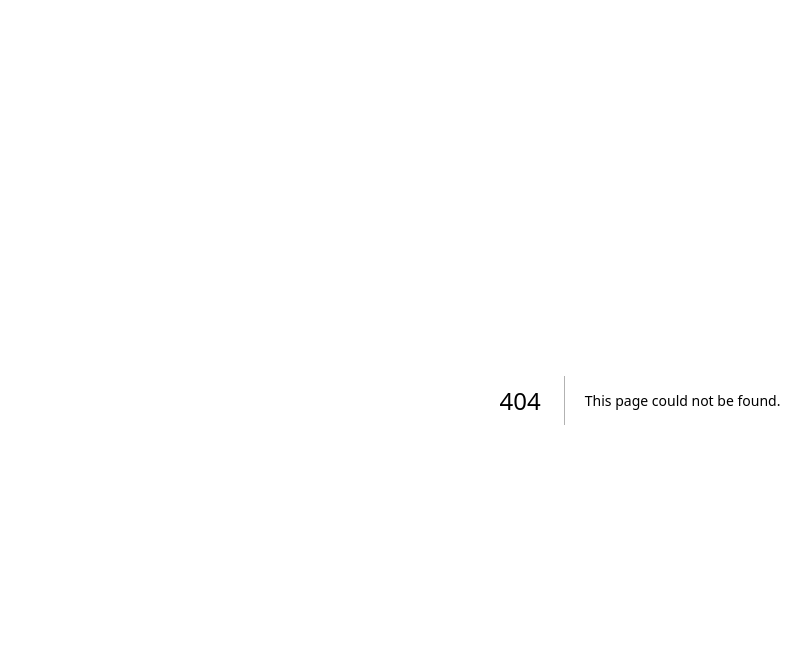
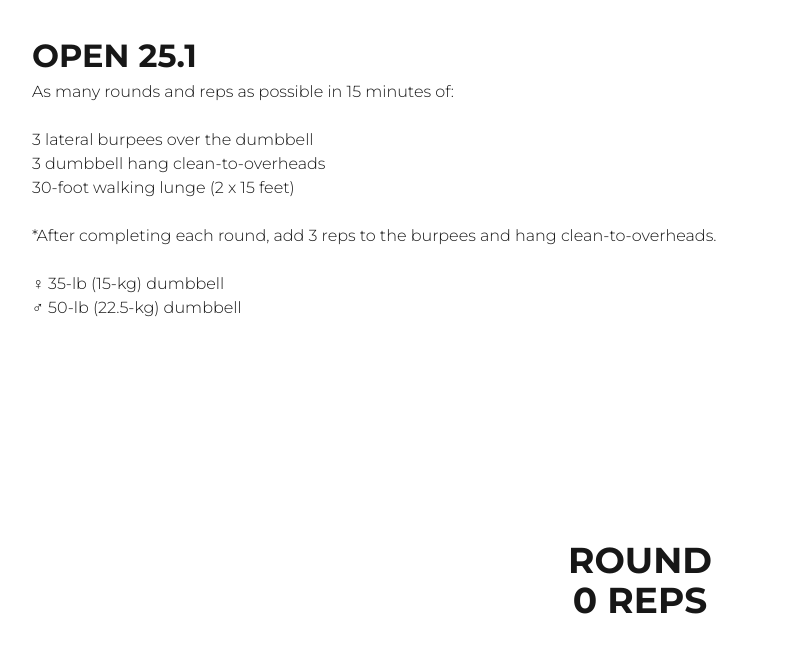
Before and after one commit to altomizawa/open2025, a Next.js app: page /251 in a window 1280 px wide. Before the commit this address had no page. Shown: the top 652 px of the page, without its empty margins (0-811 px from the left). Built offline with nearby package versions, Linux system fonts and the light colour scheme.

Commit message:
first commit

```diff
--- /dev/null
+++ b/app/251/page.js
@@ -0,0 +1,93 @@
+'use client'
+import { useState } from 'react'
+
+const TwentyFiveOne = () => {
+  const [reps, setReps] = useState(0)
+  const [movement, setMovement] = useState('')
+
+
+  function getCurrentMovement(totalReps) {
+    let burpees = 3;
+    let cleanToOverheads = 3;
+    let lunges = 2;
+    let round = 1;
+
+    while (totalReps > 0) {
+      let roundReps = burpees + cleanToOverheads + lunges;
+
+      if (totalReps <= burpees) return `Round ${round}: Burpees over dumbbell: ${burpees} reps`;
+      totalReps -= burpees;
+
+      if (totalReps <= cleanToOverheads) return `Round ${round}: Dumbbell hang clean-to-overhead: ${cleanToOverheads} reps`;
+      totalReps -= cleanToOverheads;
+
+      if (totalReps <= lunges) return `Round ${round}: Walking lunge: ${lunges} reps`;
+      totalReps -= lunges;
+
+      // Increase reps for next round
+      round++;
+      burpees += 3;
+      cleanToOverheads += 3;
+    }
+  }
+
+  function getCurrentRound(totalReps) {
+    let burpees = 3;
+    let cleanToOverheads = 3;
+    let lunges = 2;
+    let round = 1;
+
+    while (totalReps > 0) {
+      let roundReps = burpees + cleanToOverheads + lunges;
+      if (totalReps <= roundReps) return round;
+      totalReps -= roundReps;
+
+      // Increase reps for next round
+      round++;
+      burpees += 3;
+      cleanToOverheads += 3;
+    }
+  }
+
+  const handleRepsChange = (newReps) => {
+    setReps(newReps)
+  }
+
+  return (
+    <main className="p-8">
+      <h1 className="font-bold title text-center">
+        OPEN 25.1
+      </h1>
+      <h2>
+      As many rounds and reps as possible in 15 minutes of:<br></br>
+      <br></br>
+      3 lateral burpees over the dumbbell
+      <br></br>
+      3 dumbbell hang clean-to-overheads
+      <br></br>
+      30-foot walking lunge (2 x 15 feet)
+      <br></br>
+      <br></br>
+      *After completing each round, add 3 reps to the burpees and hang clean-to-overheads.
+      <br></br>
+      <br></br>
+      ♀ 35-lb (15-kg) dumbbell
+      <br></br>
+      ♂ 50-lb (22.5-kg) dumbbell
+      </h2>
+      <p>{getCurrentMovement(reps)}</p>
+      <div className='fixed bottom-0 left-0 w-full p-8 flex flex-col justify-center items-center gap-24'>
+        <div>
+          <h3 className='text-4xl font-bold text-center'>ROUND {getCurrentRound(reps)}</h3>
+          <h3 className='text-4xl font-bold text-center'>{reps} REPS</h3>
+        </div>
+        <div className='flex flex-row justify-center gap-4 w-full'>
+          <button className='border-2 text-2xl text-white font-bold py-2 px-4 rounded w-full' onClick={() => setReps(reps - 1)}>- 1</button>
+          <button className='border-2 text-2xl text-white font-bold py-2 px-4 rounded w-full' onClick={() => setReps(reps + 1)}>+ 1</button>
+        </div>
+      </div>
+    </main>
+  )
+}
+
+export default TwentyFiveOne
--- a/app/globals.css
+++ b/app/globals.css
@@ -1,3 +1,5 @@
+@import url('https://fonts.googleapis.com/css2?family=Montserrat:ital,wght@0,100..900;1,100..900&display=swap');
+
 @import "tailwindcss";
 
 @theme {
@@ -12,7 +14,7 @@
 
 @media (prefers-color-scheme: dark) {
   :root {
-    --background: #0a0a0a;
+    --background: #e27602;
     --foreground: #ededed;
   }
 }
@@ -20,5 +22,37 @@
 body {
   color: var(--foreground);
   background: var(--background);
-  font-family: Arial, Helvetica, sans-serif;
+  font-family: "Montserrat", sans-serif;
+  font-optical-sizing: auto;
+  font-weight: 300;
+  font-style: normal;}
+
+.montserrat-light {
+  font-family: "Montserrat", serif;
+  font-optical-sizing: auto;
+  font-weight: 300;
+  font-style: normal;
 }
+
+.montserrat-regular {
+  font-family: "Montserrat", serif;
+  font-optical-sizing: auto;
+  font-weight: 400;
+  font-style: normal;
+}
+
+.montserrat-bold {
+  font-family: "Montserrat", serif;
+  font-optical-sizing: auto;
+  font-weight: 700;
+  font-style: normal;
+}
+
+.title{
+  font-family: "Montserrat", sans-serif;
+  font-optical-sizing: auto;
+  font-weight: 700;
+  font-style: normal;
+  font-size: 2rem;
+  text-align: left;
+}
--- a/app/page.js
+++ b/app/page.js
@@ -1,101 +1,13 @@
 import Image from "next/image";
+import Link from 'next/link';
 
 export default function Home() {
   return (
-    <div className="grid grid-rows-[20px_1fr_20px] items-center justify-items-center min-h-screen p-8 pb-20 gap-16 sm:p-20 font-[family-name:var(--font-geist-sans)]">
-      <main className="flex flex-col gap-8 row-start-2 items-center sm:items-start">
-        <Image
-          className="dark:invert"
-          src="/next.svg"
-          alt="Next.js logo"
-          width={180}
-          height={38}
-          priority
-        />
-        <ol className="list-inside list-decimal text-sm text-center sm:text-left font-[family-name:var(--font-geist-mono)]">
-          <li className="mb-2">
-            Get started by editing{" "}
-            <code className="bg-black/[.05] dark:bg-white/[.06] px-1 py-0.5 rounded font-semibold">
-              app/page.js
-            </code>
-            .
-          </li>
-          <li>Save and see your changes instantly.</li>
-        </ol>
-
-        <div className="flex gap-4 items-center flex-col sm:flex-row">
-          <a
-            className="rounded-full border border-solid border-transparent transition-colors flex items-center justify-center bg-foreground text-background gap-2 hover:bg-[#383838] dark:hover:bg-[#ccc] text-sm sm:text-base h-10 sm:h-12 px-4 sm:px-5"
-            href="https://vercel.com/new?utm_source=create-next-app&utm_medium=appdir-template-tw&utm_campaign=create-next-app"
-            target="_blank"
-            rel="noopener noreferrer"
-          >
-            <Image
-              className="dark:invert"
-              src="/vercel.svg"
-              alt="Vercel logomark"
-              width={20}
-              height={20}
-            />
-            Deploy now
-          </a>
-          <a
-            className="rounded-full border border-solid border-black/[.08] dark:border-white/[.145] transition-colors flex items-center justify-center hover:bg-[#f2f2f2] dark:hover:bg-[#1a1a1a] hover:border-transparent text-sm sm:text-base h-10 sm:h-12 px-4 sm:px-5 sm:min-w-44"
-            href="https://nextjs.org/docs?utm_source=create-next-app&utm_medium=appdir-template-tw&utm_campaign=create-next-app"
-            target="_blank"
-            rel="noopener noreferrer"
-          >
-            Read our docs
-          </a>
-        </div>
+      <main className="p-8 flex flex-col h-screen items-center justify-center">
+        <h1 className="font-bold title text-center">
+          OPEN 2025
+        </h1>
+        <Link href="./251">25.1</Link>
       </main>
-      <footer className="row-start-3 flex gap-6 flex-wrap items-center justify-center">
-        <a
-          className="flex items-center gap-2 hover:underline hover:underline-offset-4"
-          href="https://nextjs.org/learn?utm_source=create-next-app&utm_medium=appdir-template-tw&utm_campaign=create-next-app"
-          target="_blank"
-          rel="noopener noreferrer"
-        >
-          <Image
-            aria-hidden
-            src="/file.svg"
-            alt="File icon"
-            width={16}
-            height={16}
-          />
-          Learn
-        </a>
-        <a
-          className="flex items-center gap-2 hover:underline hover:underline-offset-4"
-          href="https://vercel.com/templates?framework=next.js&utm_source=create-next-app&utm_medium=appdir-template-tw&utm_campaign=create-next-app"
-          target="_blank"
-          rel="noopener noreferrer"
-        >
-          <Image
-            aria-hidden
-            src="/window.svg"
-            alt="Window icon"
-            width={16}
-            height={16}
-          />
-          Examples
-        </a>
-        <a
-          className="flex items-center gap-2 hover:underline hover:underline-offset-4"
-          href="https://nextjs.org?utm_source=create-next-app&utm_medium=appdir-template-tw&utm_campaign=create-next-app"
-          target="_blank"
-          rel="noopener noreferrer"
-        >
-          <Image
-            aria-hidden
-            src="/globe.svg"
-            alt="Globe icon"
-            width={16}
-            height={16}
-          />
-          Go to nextjs.org →
-        </a>
-      </footer>
-    </div>
   );
 }
```
